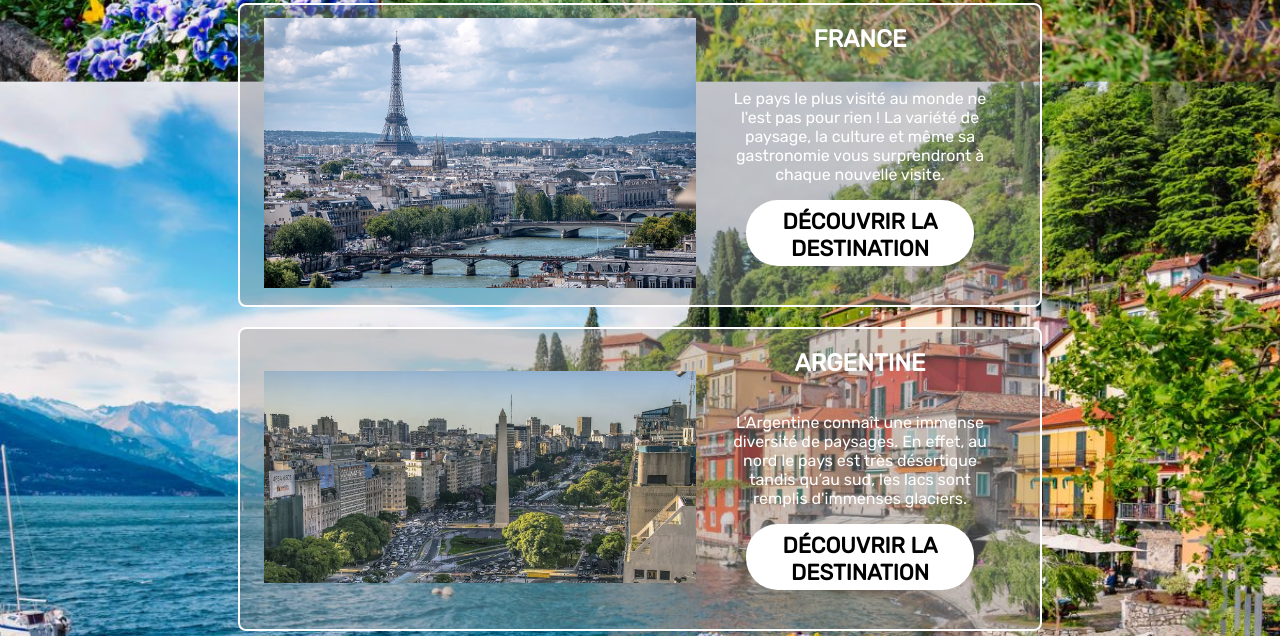
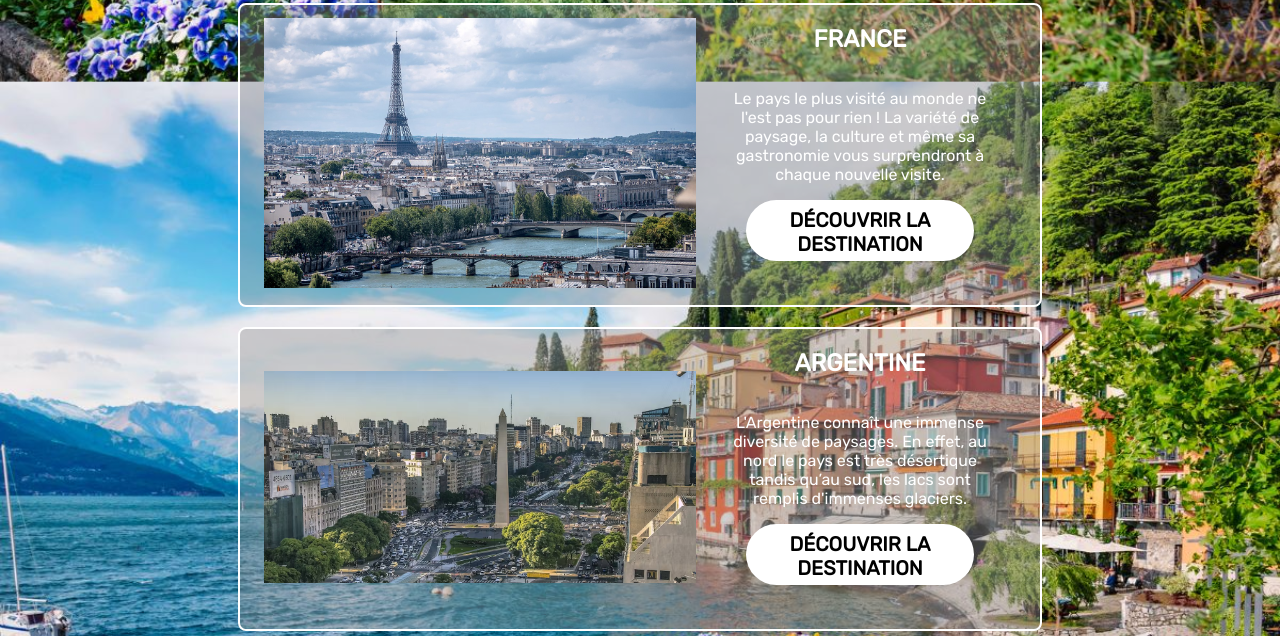
Before and after one commit to alex-paolo-CIR/projet-web, a PHP site: page / in a window 1280 px wide. Shown: the part 1625-2261 px from the top of the page. Run offline with PHP 8.4, Linux system fonts and the light colour scheme.

Commit message:
changement boutton decouvrir

```diff
--- a/styles/style.css
+++ b/styles/style.css
@@ -130,6 +130,7 @@ html {
   width: 90%;
   height: auto;
 }
+
 .conteneur_info_pays{
   width: 35%;
   height: 100%;
@@ -138,11 +139,12 @@ html {
   /* justify-content: space-around; */
   align-items: center;
 }
+
 .boutton_decouvrir a{
   display: block;
   text-decoration: none;
   padding-bottom: 50px;
-  font-size: 22px;
+  font-size: 20px;
   color: black;
   font-weight: bold;
   height: 8px;
@@ -157,7 +159,7 @@ html {
   border: solid 0px black;
   border-radius: 2em;
   padding: 0.5em 1em;
-  height: 50px;
+  height: 45px;
   width: 70%;
   text-align: center;
 }
```
Also changed, not shown: html/argentine.html (+6 -3 lines).
